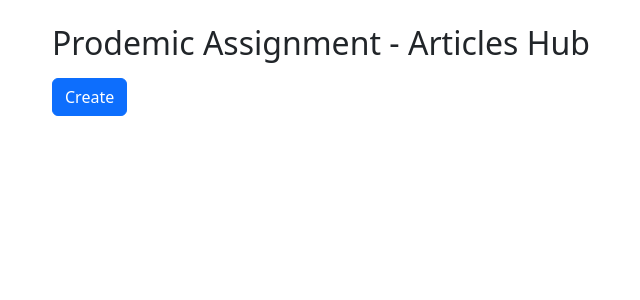
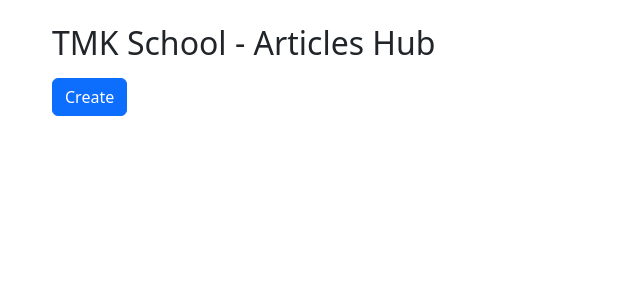
Before and after one commit to aarivtmk/tmkschoolv1, a Django app: page / in a window 1280 px wide. Shown: the top 300 px of the page, without its empty margins (42-682 px from the left). Run offline with Django 4.2, Linux system fonts and the light colour scheme; data that the repository does not hold is empty; some libraries are stand-ins or nearby versions.

Commit message:
renamed homepage title to tmkschool

```diff
--- a/templates/home.html
+++ b/templates/home.html
@@ -3,7 +3,7 @@
 {% block content %}
 <div class="container">
 
-  <h2> Prodemic Assignment - Articles Hub</h2>
+  <h2> TMK School - Articles Hub</h2>
   <ul>
     {% for article in all_posts %}
       <li>
```
Also changed, not shown: 1 other file.
